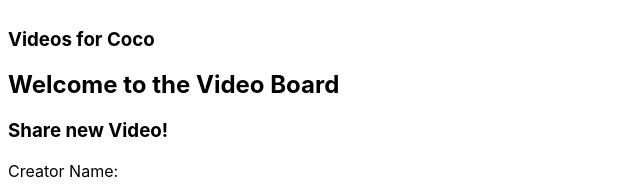
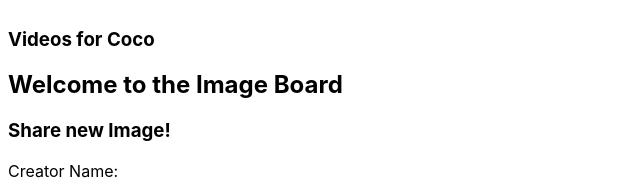
Before and after one commit to Kaichou-Project/kaichou-graduation, a Next.js app in the folder packages/frontend/: page /test in a window 1280 px wide. Shown: the part 744-936 px from the top of the page, without its empty margins (0-640 px from the left). Built offline with nearby package versions, Linux system fonts and the light colour scheme.

Commit message:
changed variable names to reflect ERD

```diff
--- a/packages/frontend/components/ImageBoard.tsx
+++ b/packages/frontend/components/ImageBoard.tsx
@@ -27,8 +27,8 @@ export default function ImageBoard() {
 
   return (
     <>
-      <h2>Welcome to the Video Board</h2>
-      <h3>Share new Video!</h3>
+      <h2>Welcome to the Image Board</h2>
+      <h3>Share new Image!</h3>
       <p>Creator Name:</p>
       <input ref={imageCreatorRef} type="text" />
       <p>Image URL:</p>
```
